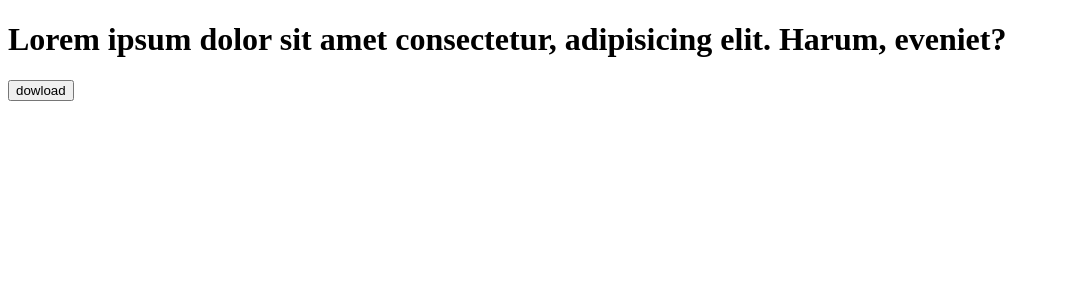
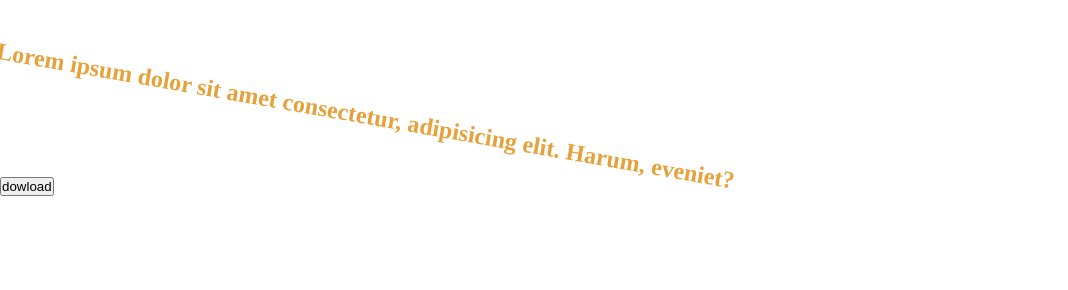
Before and after one commit to DaniilZelianovskiy/test, a plain HTML site: page index.html in a window 1280 px wide. Shown: the whole page, without its empty margins (0-1068 px from the left). Drawn offline with Linux system fonts and the light colour scheme.

Commit message:
add style

```diff
--- /dev/null
+++ b/css/style.css
@@ -0,0 +1,14 @@
+*{
+    margin: 0;
+    padding: 0;
+    text-decoration: none;
+    box-sizing: border-box;
+    list-style: none;
+}
+
+.title{
+    padding-top: 150px;
+    font-size: 24px;
+    color: rgb(230, 161, 59);
+    transform: rotate(10deg);
+}
--- a/index.html
+++ b/index.html
@@ -3,6 +3,7 @@
 <head>
     <meta charset="UTF-8">
     <meta name="viewport" content="width=device-width, initial-scale=1.0">
+    <link rel="stylesheet" href="./css/style.css">
     <title>Document</title>
 </head>
 <body>
```
